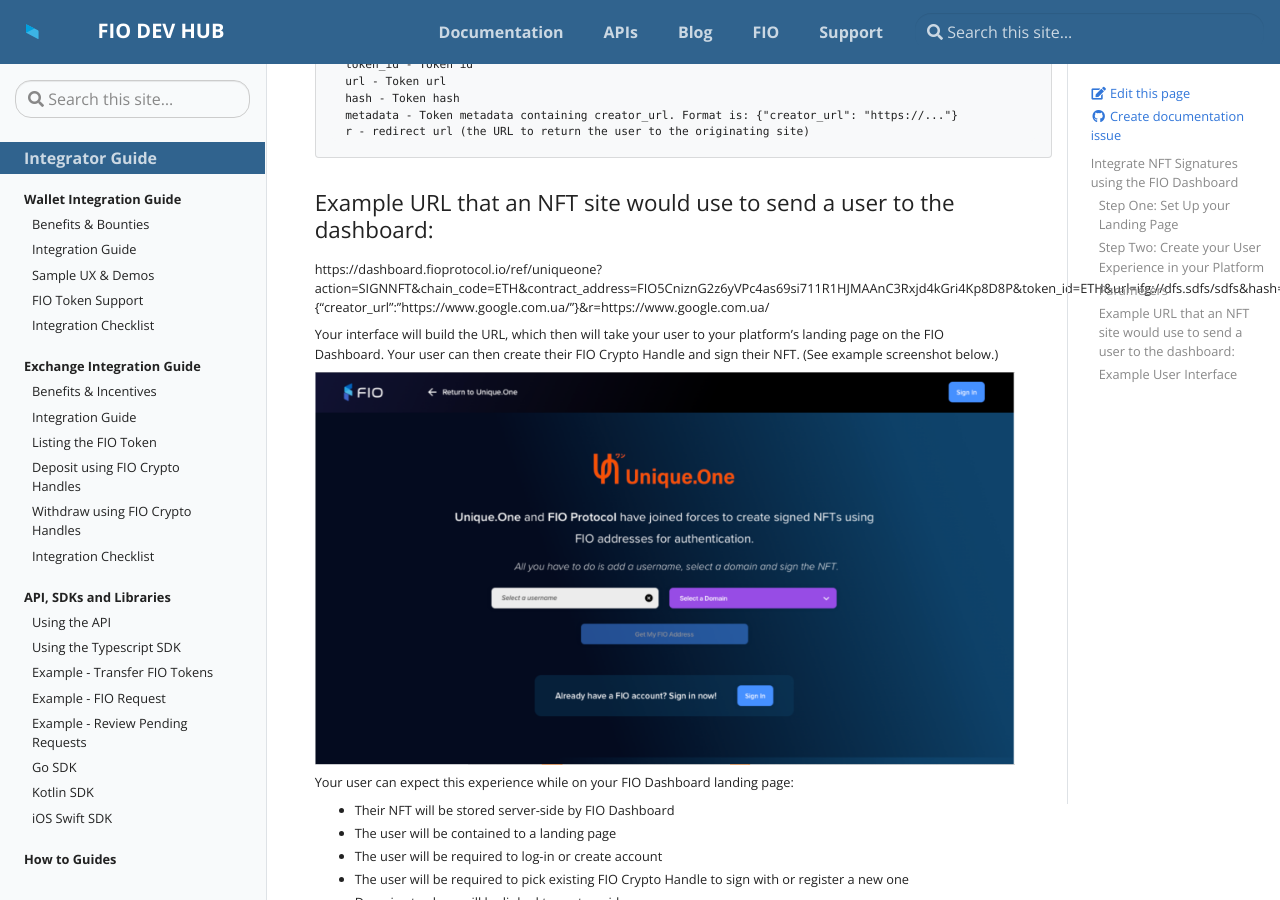
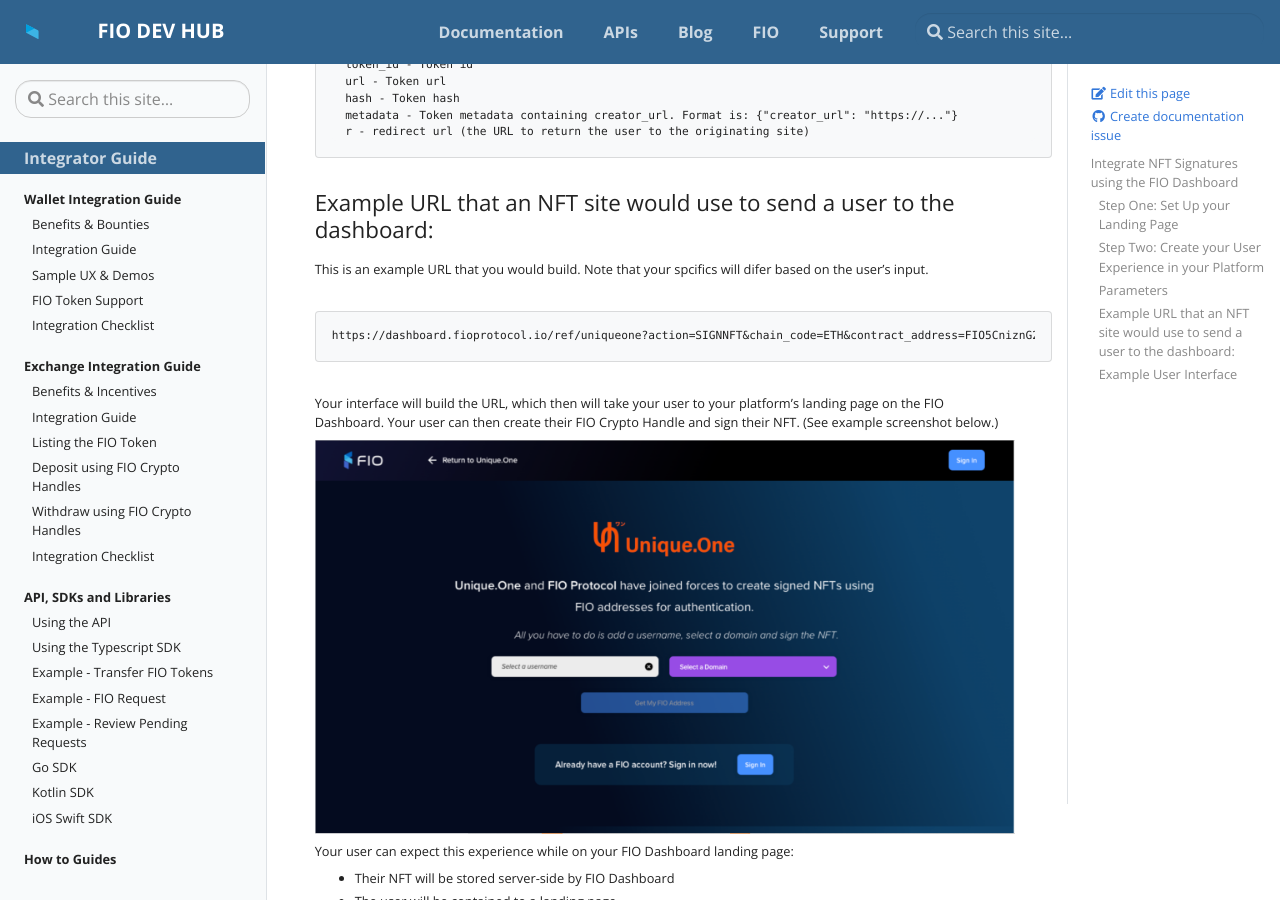
Before and after one commit to fioprotocol/fio-devhub, a Jekyll site: the page built from _docs/how-to/nfts-integrate.md, in a window 1280 px wide and 900 px high, scrolled down 624 px. Built offline with Jekyll 4.4.1, drawn with Linux system fonts in a browser that asks for light colours.

Commit message:
Update nfts-integrate.md

````diff
--- a/_docs/how-to/nfts-integrate.md
+++ b/_docs/how-to/nfts-integrate.md
@@ -33,8 +33,10 @@ Here are the parameters that need to be passed in when sending a user to the das
 
 ### Example URL that an NFT site would use to send a user to the dashboard:
 
+This is an example URL that you would build.  Note that your spcifics will difer based on the user's input.
+```
 https://dashboard.fioprotocol.io/ref/uniqueone?action=SIGNNFT&chain_code=ETH&contract_address=FIO5CniznG2z6yVPc4as69si711R1HJMAAnC3Rxjd4kGri4Kp8D8P&token_id=ETH&url=ifg://dfs.sdfs/sdfs&hash=f83klsjlgsldkfjsdlf&metadata={"creator_url":"https://www.google.com.ua/"}&r=https://www.google.com.ua/
-
+```
 Your interface will build the URL, which then will take your user to your platform's landing page on the FIO Dashboard.  Your user can then create their FIO Crypto Handle and sign their NFT.  (See example screenshot below.)
 
 ![Image]({{ site.baseurl }}/assets/img/nft/NFTLandingScreen.png)
````
